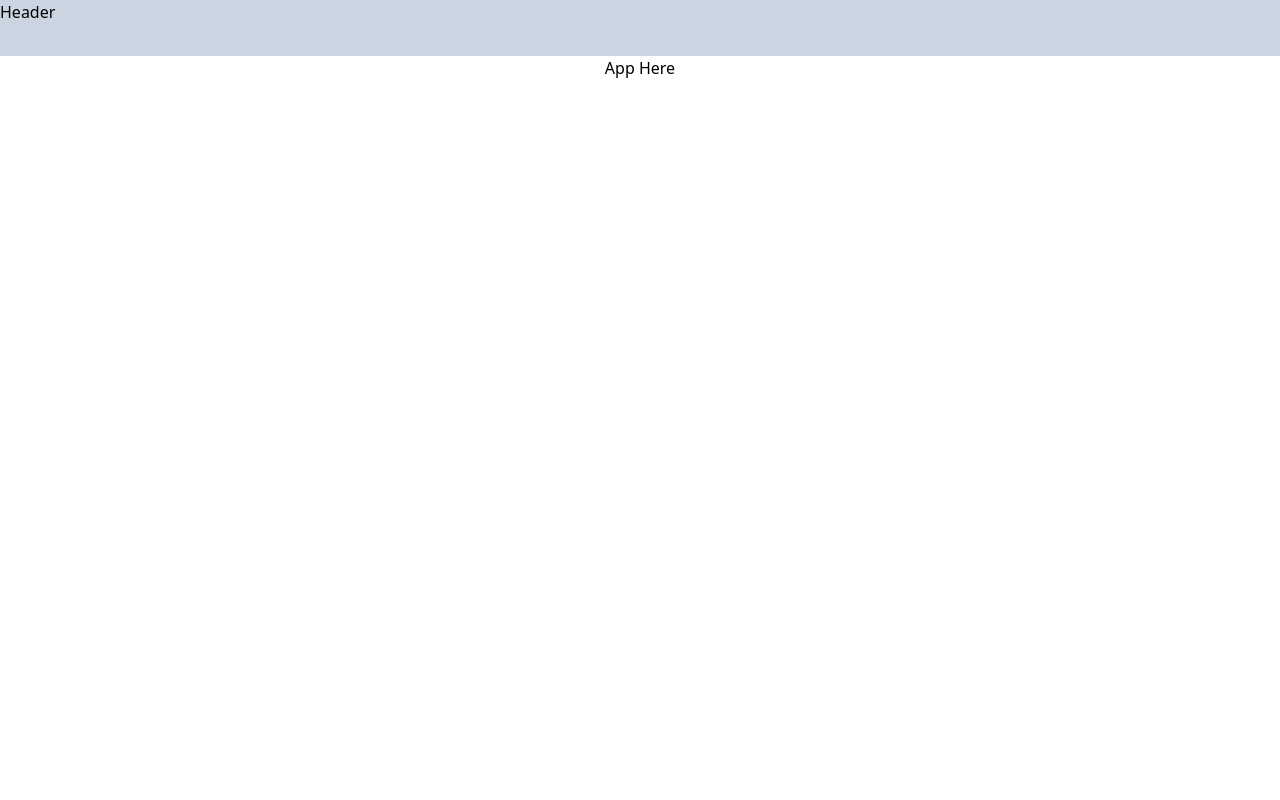
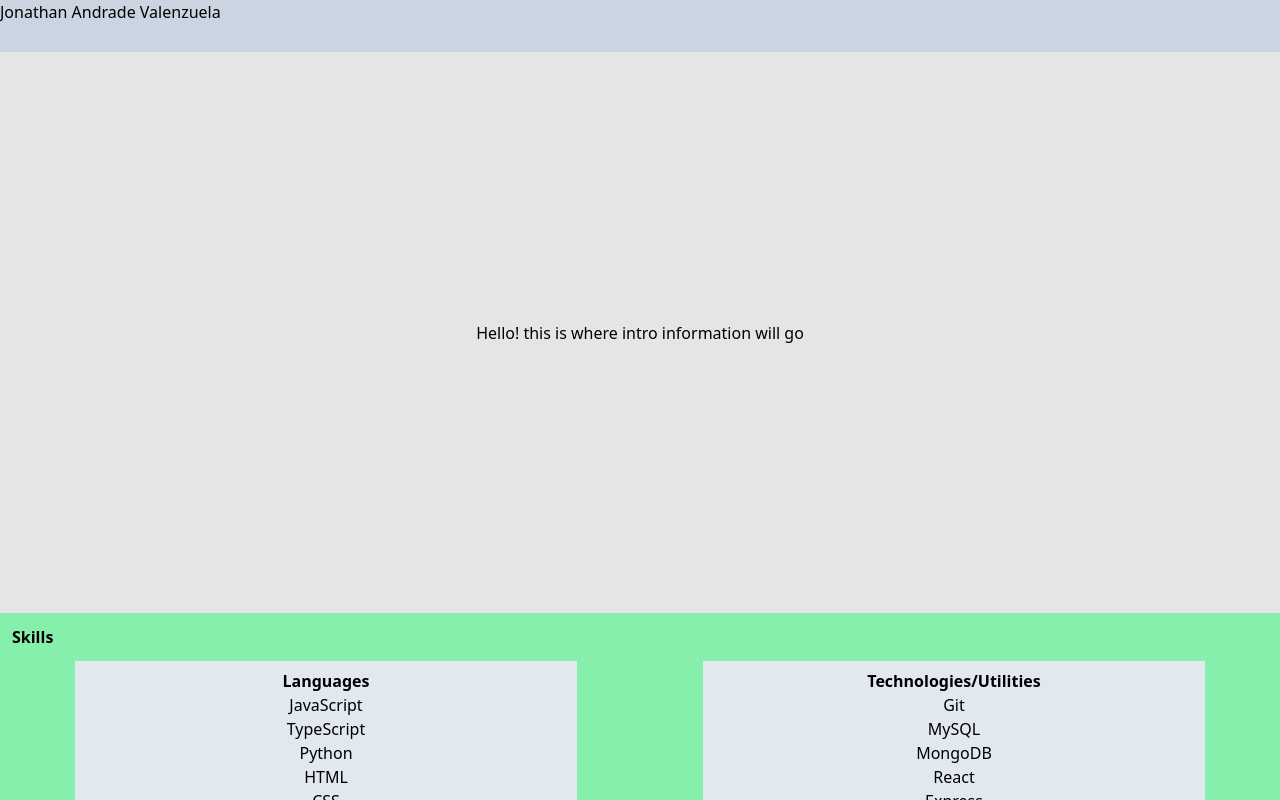
Before and after one commit to jmv1006/portfolio, a React (Vite) app: page / in a window 1280 px wide. Built offline with nearby package versions, Linux system fonts and the light colour scheme.

Commit message:
base layout box model implemented

```diff
--- a/src/app/App.tsx
+++ b/src/app/App.tsx
@@ -1,11 +1,18 @@
 import Header from "../components/header"
+import Introduction from "../components/introduction"
+import Skills from "../components/skills"
+import Projects from "../components/projects"
 
 function App() {
 
   return (
     <div className="w-screen h-screen m-0 flex flex-col items-center justify-start">
       <Header />
-      App Here
+      <div className="w-screen h-full bg-slate-400 overflow-auto">
+        <Introduction />
+        <Skills />
+        <Projects />
+      </div>
     </div>
   )
 }
--- a/src/components/header.tsx
+++ b/src/components/header.tsx
@@ -1,9 +1,10 @@
 const Header = () => {
-    return(
+
+    return (
         <div className="w-full h-14 bg-slate-300">
-            Header
+            Jonathan Andrade Valenzuela
         </div>
     )
-}
+};
 
 export default Header;
--- /dev/null
+++ b/src/components/introduction.tsx
@@ -0,0 +1,9 @@
+const Introduction = () => {
+    return (
+        <div className="w-full h-3/4 flex items-center justify-center bg-neutral-200">
+            Hello! this is where intro information will go
+        </div>
+    )
+}
+
+export default Introduction;
--- /dev/null
+++ b/src/components/projects.tsx
@@ -0,0 +1,9 @@
+const Projects = () => {
+    return (
+        <div className="w-full h-3/5 bg-blue-200">
+            Projects
+        </div>
+    )
+}
+
+export default Projects
--- /dev/null
+++ b/src/components/skills.tsx
@@ -0,0 +1,36 @@
+const Skills = () => {
+    return (
+        <div className="w-full p-3 flex flex-col gap-3 bg-green-300">
+            <strong>Skills</strong>
+            <div className="w-full flex items-start justify-around">
+                <div className="w-2/5 p-2 flex flex-col justify-start items-center bg-slate-200">
+                    <strong>Languages</strong>
+                    <div className="w-full flex items-start justify-center">
+                        <ul className="flex flex-col items-center">
+                            <li>JavaScript</li>
+                            <li>TypeScript</li>
+                            <li>Python</li>
+                            <li>HTML</li>
+                            <li>CSS</li>
+                        </ul>
+                    </div>
+                </div>
+                <div className="w-2/5 p-2 flex flex-col justify-start items-center bg-slate-200">
+                    <strong>Technologies/Utilities</strong>
+                    <div className="w-full flex items-start justify-center">
+                        <ul className="flex flex-col items-center">
+                            <li>Git</li>
+                            <li>MySQL</li>
+                            <li>MongoDB</li>
+                            <li>React</li>
+                            <li>Express</li>
+                            <li>AWS: RDS, S3</li>
+                        </ul>
+                    </div>
+                </div>
+            </div>
+        </div>
+    )
+}
+
+export default Skills
```
